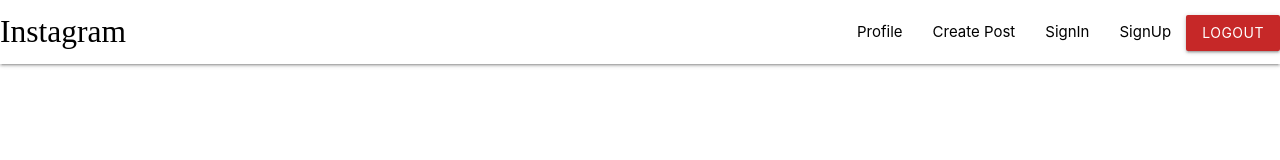
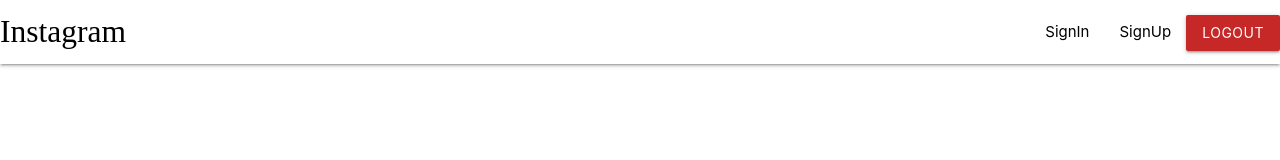
Before and after one commit to Nalinsharma7/Instagram, a React (Create React App) app in the folder client/: page /signin in a window 1280 px wide. Shown: the top 160 px of the page. Built offline with nearby package versions, Linux system fonts and the light colour scheme; a web font is replaced by a local one.

Commit message:
Section 4 complete

```diff
--- a/client/src/components/Navbar.js
+++ b/client/src/components/Navbar.js
@@ -26,8 +26,8 @@ const NavBar = () => {
             ]
         }else {
             return [
-                <li><Link onClick={() => {window.location.href="/profile"}}>Profile</Link></li>,
-                <li><Link onClick={() => {window.location.href="/create"}}>Create Post</Link></li>,
+                // <li><Link onClick={() => {window.location.href="/profile"}}>Profile</Link></li>,
+                // <li><Link onClick={() => {window.location.href="/create"}}>Create Post</Link></li>,
                 <li><Link onClick={() => {window.location.href="/signin"}}>SignIn</Link></li>,
                 <li><Link onClick={() => { window.location.href = "/signup" }}>SignUp</Link></li>,
                 <li>
--- a/client/src/components/screens/Profile.js
+++ b/client/src/components/screens/Profile.js
@@ -1,7 +1,9 @@
-import React,{useEffect,useState} from 'react'
+import React,{useEffect,useState,useContext} from 'react'
+import {UserContext} from '../../App'
 
 function Profile() {
   const [mypics,SetPics] = useState([])
+  const {state,dispatch} = useContext(UserContext)
   useEffect(() => {
     fetch('/mypost', {
       headers: {
@@ -26,7 +28,7 @@ function Profile() {
           />
         </div>
         <div>
-          <h4>Nalin Sharma</h4>
+          <h4>{state?state.name:"Loading..."}</h4>
           <div style={{display:"flex",justifyContent:"space-between",width:"108%"}}>
             <h6>17 Posts</h6>
             <h6>98 Followers</h6>
--- a/client/src/reducers/userReducers.js
+++ b/client/src/reducers/userReducers.js
@@ -2,7 +2,11 @@ export const initialState = null
 
 export const reducer = (state,action)=>{
     if(action.type=="USER"){
-        return action.payload
+
+        return {...state,
+            state: action.payload
+        }
+
     }
     if(action.type=="CLEAR"){
         return null
```
